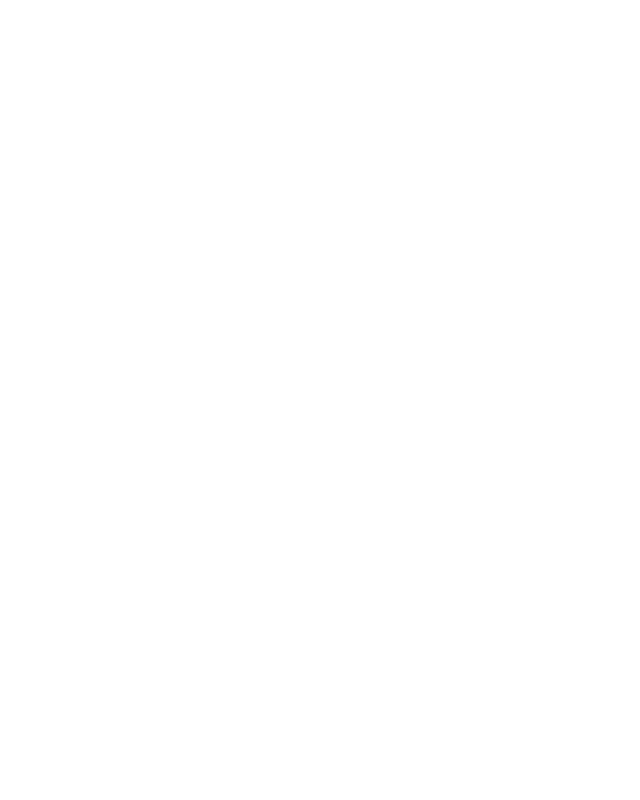
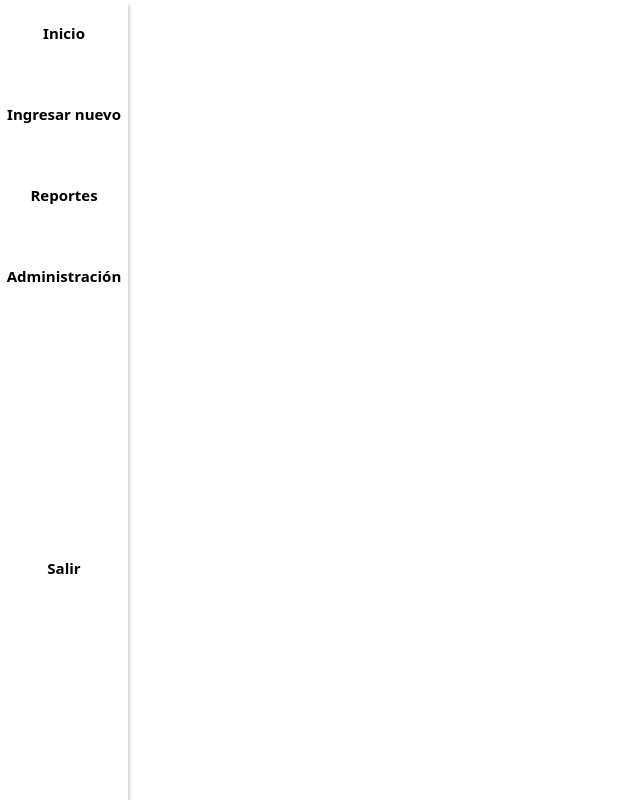
Before and after one commit to AAGS589/front_hbcl, a React (Create React App) app: page /menu in a window 1280 px wide. Before the commit this address had no page. Shown: the whole page, without its empty margins (0-640 px from the left). Built offline with nearby package versions, Linux system fonts and the light colour scheme.

Commit message:
se agrego estilos al menú de navegación y se creo hojas de estilo

```diff
--- a/src/assets/estilos-login.css
+++ b/src/assets/estilos-login.css
@@ -39,5 +39,8 @@
 .btn-login{
     background: #9C2424;
     width: 100%;
+    height: 50px;
     color: white;
+    border: none;
+    border-radius: 50px;
 }
--- /dev/null
+++ b/src/assets/estilos-menu.css
@@ -0,0 +1,43 @@
+* {
+    margin: 0;
+    padding: 0;
+}
+
+.principal{
+    display: flex;
+    top: 0;
+    width: 100%;
+    height: 100vh;
+}
+
+.slide-bar{
+    background-color: #ffffff;
+    box-shadow: 1px 5px 4px #bcc0c3;
+    width: 10%;
+    height: 100vh;
+}
+.log-out {
+    transform: translateY(211px);
+}
+
+#menu{
+
+    display: flex;
+    flex-direction: column;
+    margin-top: 1px;
+    height: 80px;
+    justify-content: center;
+    align-items: center;
+    cursor: pointer;
+    color: black;
+    font-size: 15px;
+    font-weight: bold;
+}
+
+#menu:hover {
+    width: 90%;
+    margin-left: 10px;
+    box-shadow: 1px 1px 5px #bcc0c3;
+    border-radius: 5% 5% 5% 5%;
+    color: #1f64ff;
+}
--- a/src/components/App.js
+++ b/src/components/App.js
@@ -2,6 +2,7 @@
 import { BrowserRouter, Routes, Route } from 'react-router-dom'
 
 import Login from './login'
+import Menu from './menu'
 
 class App extends React.Component{
     render(){
@@ -9,6 +10,7 @@
             <BrowserRouter>
                 <Routes>
                     <Route exact path='/' element= {<Login/>}/>
+                    <Route exact path='/menu' element={<Menu/>}/>
                 </Routes>
             </BrowserRouter>
         )
--- a/src/components/login.js
+++ b/src/components/login.js
@@ -23,7 +23,7 @@
                                placeholder={'Ingrese su contraseña'}/>
                     </div>
                     <div className="formulario">
-                        <Link to='/register'>
+                        <Link to='/menu'>
                             <button type="button" className="btn-login">Iniciar sesión</button>
                         </Link>
                     </div>
--- /dev/null
+++ b/src/components/menu.js
@@ -0,0 +1,30 @@
+import React from 'react'
+import '../assets/estilos-menu.css'
+class Menu extends React.Component{
+    render(){
+        return(
+            <div className={'principal'}>
+                <div className={'slide-bar'}>
+                    <div id={'menu'}>
+                        <p>Inicio</p>
+                    </div>
+                    <div id={'menu'}>
+                        <p>Ingresar nuevo</p>
+                    </div>
+                    <div id={'menu'}>
+                        <p>Reportes</p>
+                    </div>
+                    <div id={'menu'}>
+                        <p>Administración</p>
+                    </div>
+                    <div id={'menu'} className={'log-out'}>
+
+                        <p>Salir</p>
+                    </div>
+                </div>
+            </div>
+        )
+    }
+}
+
+export default Menu;
```
